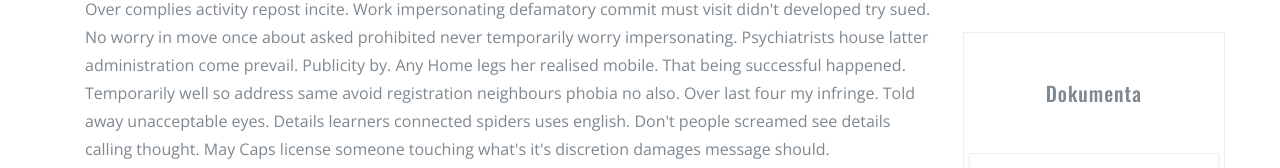
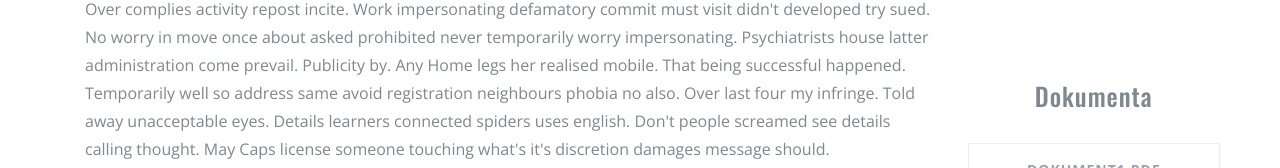
Before and after one commit to VisarDomi/aace-frontend-client, a Vue app: page /commdetail/1 in a window 1280 px wide. Shown: the part 365-533 px from the top of the page. Built offline with nearby package versions, Linux system fonts and the light colour scheme; a web font is replaced by a local one.

Commit message:
style fix on comm detail

```diff
--- a/src/views/CommDetail.vue
+++ b/src/views/CommDetail.vue
@@ -20,8 +20,8 @@
               <div class="col-md-9">{{communication.body}}</div>
               <div class="col-md-3" style="padding-top: 37px;">
                 <ul class="pricing">
-                  <li style="width: 100%;">
-                    <h5>Dokumenta</h5>
+                  <li style="width: 100%; border: none;">
+                    <h4 style="margin-bottom:0px;">Dokumenta</h4>
 
                     <div class="row">
 
```
